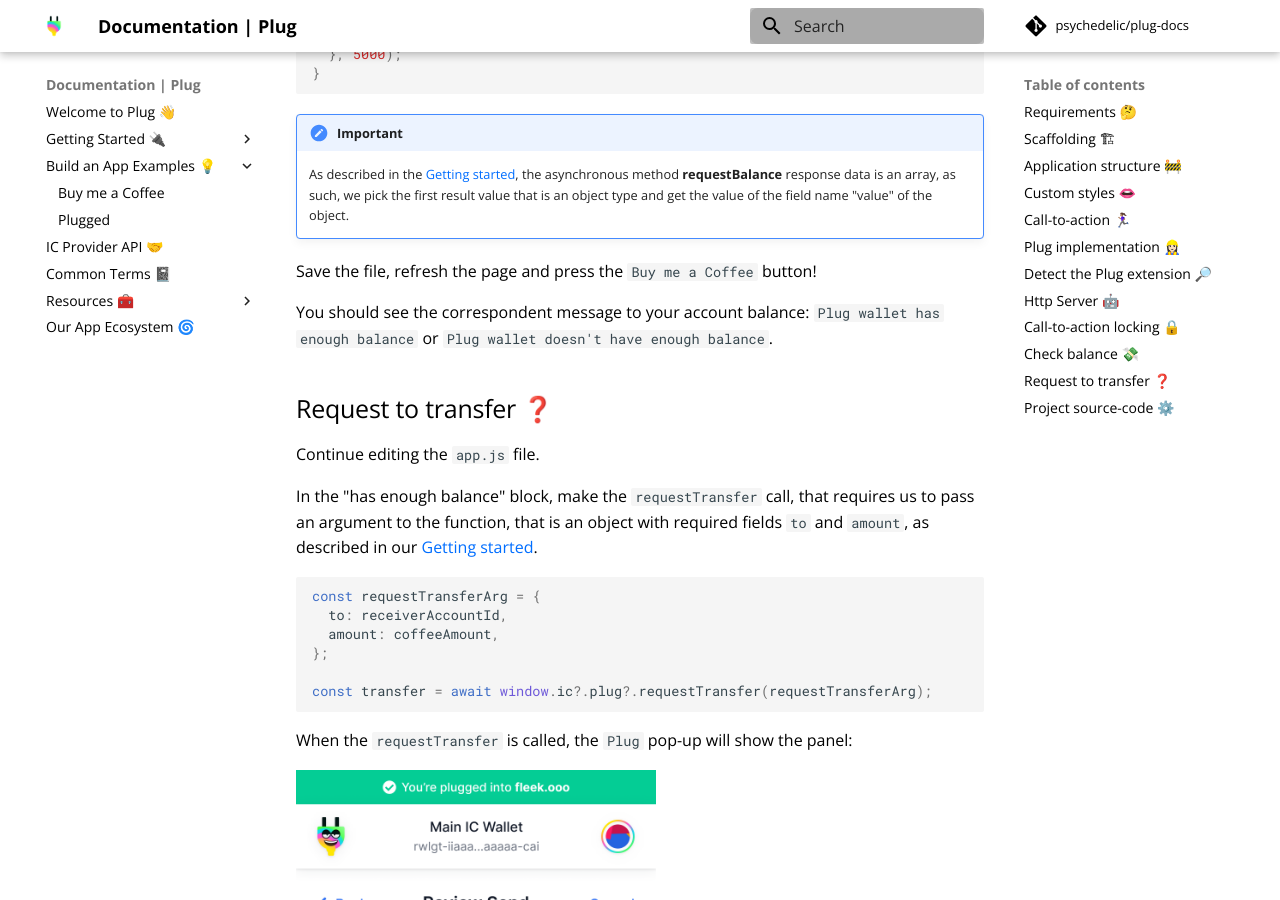
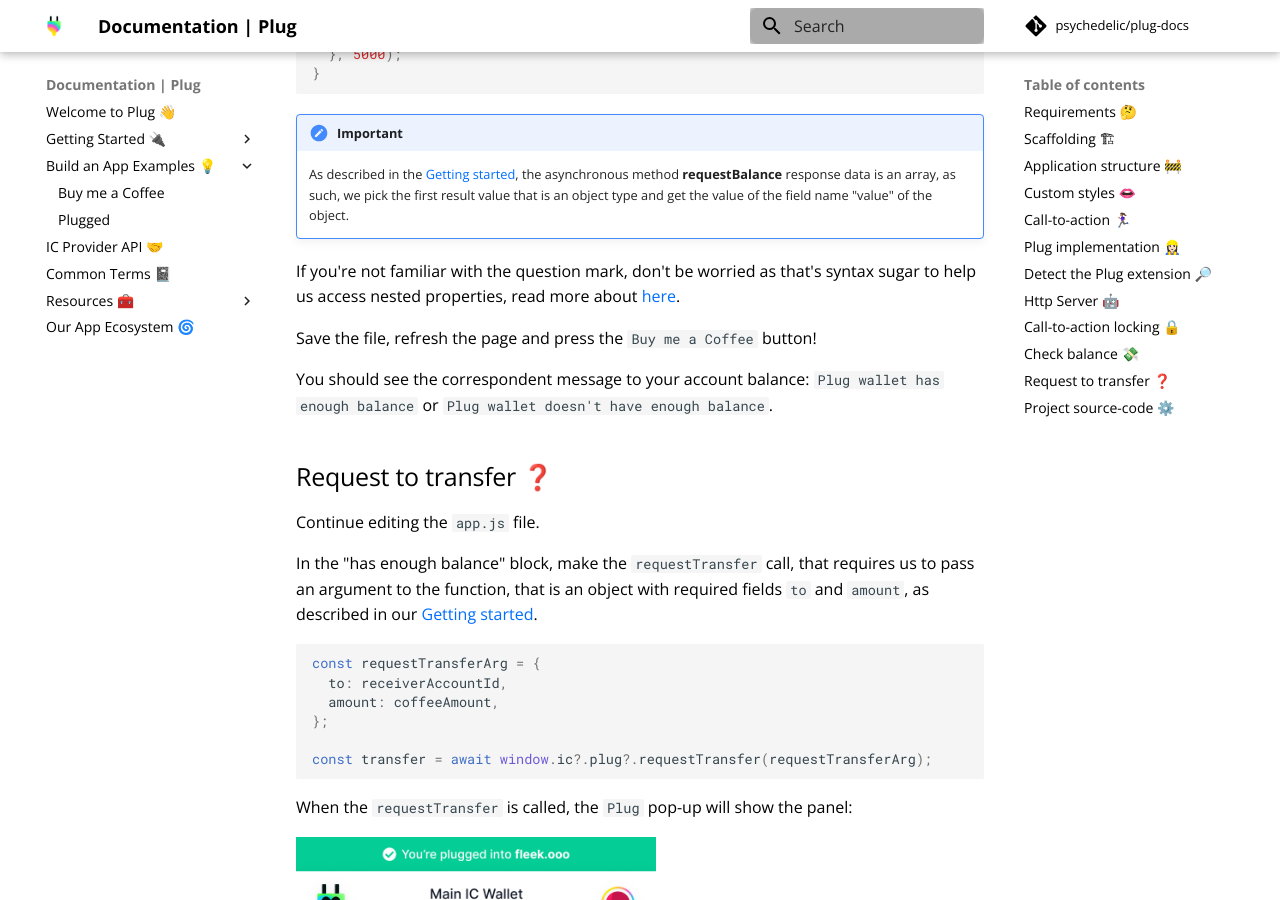
Before and after one commit to Psychedelic/plug-docs, an MkDocs documentation site: the page built from docs/build-an-app-examples/build-app-buy-me-a-coffee.md, in a window 1280 px wide and 900 px high, scrolled down 8694 px. Built offline with MkDocs 1.6.1 and Material for MkDocs 9.7.7, drawn with Linux system fonts in a browser that asks for light colours; comment, search, counter and statistics services are not loaded.

Commit message:
docs: ✏️  optional chaining

```diff
--- a/docs/build-an-app-examples/build-app-buy-me-a-coffee.md
+++ b/docs/build-an-app-examples/build-app-buy-me-a-coffee.md
@@ -359,6 +359,8 @@
       As described in the [Getting started](/getting-started), the asynchronous method
       **requestBalance** response data is an array, as such, we pick the first result value that is an object type and get the value of the field name "value" of the object.
 
+If you're not familiar with the question mark, don't be worried as that's syntax sugar to help us access nested properties, read more about [here](https://developer.mozilla.org/en-US/docs/Web/JavaScript/Reference/Operators/Optional_chaining).
+
 Save the file, refresh the page and press the `Buy me a Coffee` button!
 
 You should see the correspondent message to your account balance: `Plug wallet has enough balance` or `Plug wallet doesn't have enough balance`.
```
